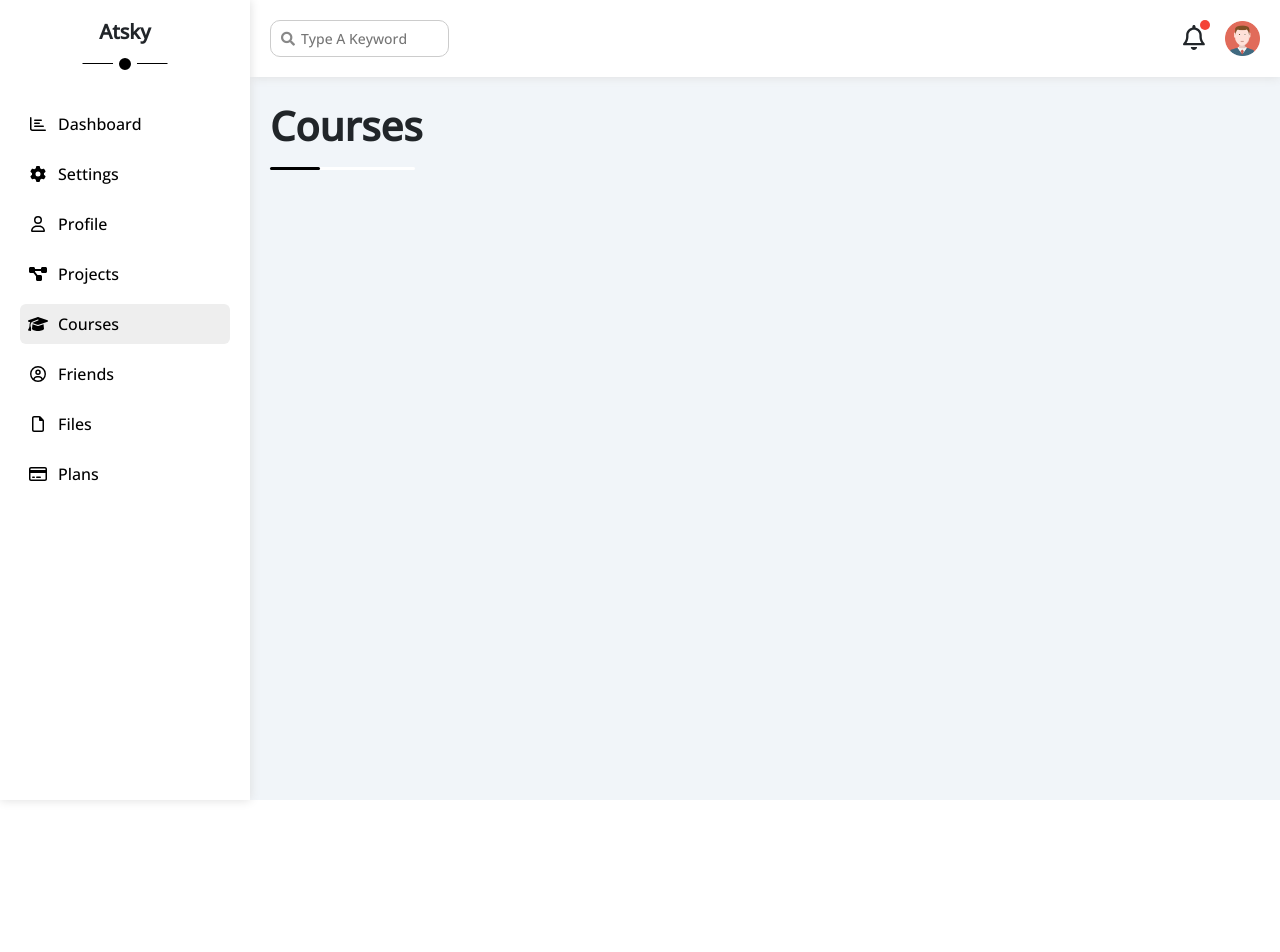
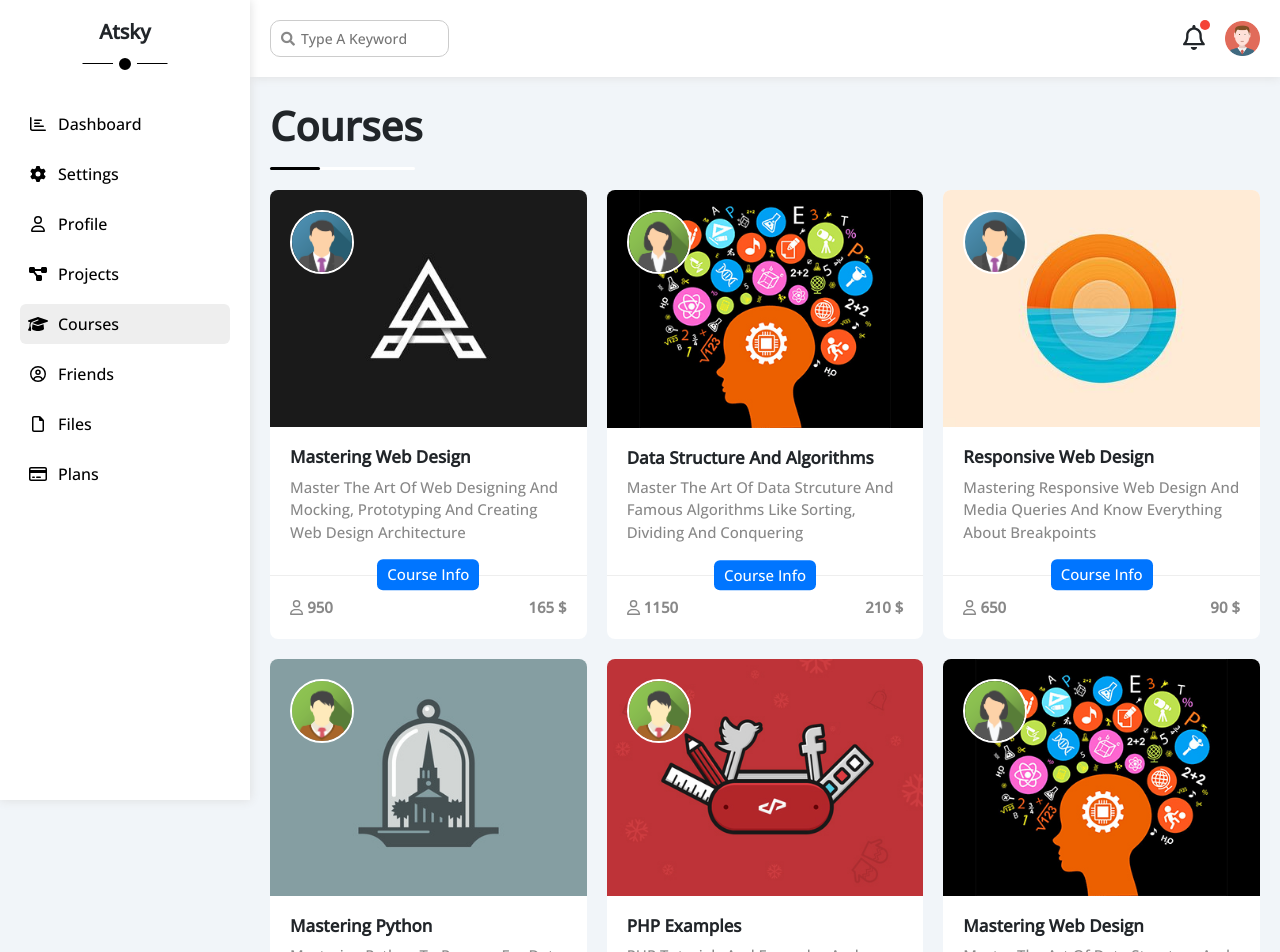
Before and after one commit to zaki164/Atsky, a React (Create React App) app: page /Courses in a window 1280 px wide. Shown: the top 952 px of the page. Before the commit the page ends 800 px from the top, so only its background shows below. Built offline with nearby package versions, Linux system fonts and the light colour scheme.

Commit message:
Courses Page

```diff
--- a/src/constants/data.js
+++ b/src/constants/data.js
@@ -498,9 +498,90 @@ const ProjectsData = [
     color: "blue",
     width: "80%",
   },
-]
+];
 
-
+const CoursesData = [
+  {
+    img: images.course1,
+    avatar: images.team1,
+    name: "Mastering Web Design",
+    details: "Master The Art Of Web Designing And Mocking, Prototyping And Creating Web Design Architecture",
+    subs: "950",
+    price: "165 $",
+  },
+  {
+    img: images.course2,
+    avatar: images.team2,
+    name: "Data Structure And Algorithms",
+    details: "Master The Art Of Data Strcuture And Famous Algorithms Like Sorting, Dividing And Conquering",
+    subs: "1150",
+    price: "210 $",
+  },
+  {
+    img: images.course3,
+    avatar: images.team1,
+    name: "Responsive Web Design",
+    details: "Mastering Responsive Web Design And Media Queries And Know Everything About Breakpoints",
+    subs: "650",
+    price: "90 $",
+  },
+  {
+    img: images.course4,
+    avatar: images.team3,
+    name: "Mastering Python",
+    details: "Mastering Python To Prepare For Data Science And AI And Automating Things in Your Life",
+    subs: "950",
+    price: "250 $",
+  },
+  {
+    img: images.course5,
+    avatar: images.team3,
+    name: "PHP Examples",
+    details: "PHP Tutorials And Examples And Practice On Web Application And Connecting With Databases",
+    subs: "850",
+    price: "150 $",
+  },
+  {
+    img: images.course2,
+    avatar: images.team2,
+    name: "Mastering Web Design",
+    details: "Master The Art Of Data Strcuture And Famous Algorithms Like Sorting, Dividing And Conquering",
+    subs: "1150",
+    price: "210 $",
+  },
+  {
+    img: images.course3,
+    avatar: images.team1,
+    name: "Responsive Web Design",
+    details: "Mastering Responsive Web Design And Media Queries And Know Everything About Breakpoints",
+    subs: "650",
+    price: "90 $",
+  },
+  {
+    img: images.course1,
+    avatar: images.team1,
+    name: "Mastering Web Design",
+    details: "Master The Art Of Web Designing And Mocking, Prototyping And Creating Web Design Architecture",
+    subs: "850",
+    price: "145 $",
+  },
+  {
+    img: images.course5,
+    avatar: images.team3,
+    name: "PHP Examples",
+    details: "PHP Tutorials And Examples And Practice On Web Application And Connecting With Databases",
+    subs: "850",
+    price: "150 $",
+  },
+  {
+    img: images.course4,
+    avatar: images.team3,
+    name: "Mastering Python",
+    details: "Mastering Python To Prepare For Data Science And AI And Automating Things in Your Life",
+    subs: "950",
+    price: "250 $",
+  },
+];
 
 const data = {
   nav,
@@ -519,6 +600,7 @@ const data = {
   WidgetsData,
   ServerNames,
   ProjectsData,
+  CoursesData,
 }
 
 export default data
--- a/src/pages/Courses/Courses.jsx
+++ b/src/pages/Courses/Courses.jsx
@@ -1,11 +1,31 @@
+import { faUser } from '@fortawesome/free-regular-svg-icons';
+import { FontAwesomeIcon } from '@fortawesome/react-fontawesome';
+import { data } from '../../constants'
 import "./Courses.scss";
 
 const Courses = () => {
   return (
-    <main>
+    <main className="Courses">
       <h1>Courses</h1>
       <div className="wrapper">
-
+        {
+          data.CoursesData.map((box, i) =>
+          (
+            <section className='course' key={i}>
+              <img className='imgbg' src={box.img} alt="courseBG" />
+              <img className='imgavatar' src={box.avatar} alt="avatar" />
+              <div className='content'>
+                <h4>{box.name}</h4>
+                <p className='p_custom'>{box.details}</p>
+              </div>
+              <div className='courseInfo custom_btn'>Course Info</div>
+              <div className='footer flex_between fw-bold p_custom'>
+                <span><FontAwesomeIcon icon={faUser} className='me-1' />{box.subs}</span>
+                <span>{box.price}</span>
+              </div>
+            </section>
+          ))
+        }
       </div>
     </main>
   )
--- a/src/pages/Courses/Courses.scss
+++ b/src/pages/Courses/Courses.scss
@@ -0,0 +1,40 @@
+@import '../../sass/helpers';
+
+.Courses {
+  .wrapper {
+    @include wrapper(300px, 200px);
+    .course {
+      padding: 0;
+      position: relative;
+      .imgbg {
+        width: 100%;
+        border-radius: 8px 8px 0 0;
+      }
+      .imgavatar {
+        position: absolute;
+        width: 64px;
+        height: 64px;
+        border-radius: 50%;
+        left: 20px;
+        top: 20px;
+        border: 2px solid $whiteColor;
+        @include media(sm) {
+          width: 48px;
+          height: 48px;
+        }
+      }
+      .content {
+        padding: 20px 20px 0;
+        min-height: 117px;
+      }
+      .courseInfo {
+        margin: auto;
+        transform: translateY(50%);
+      }
+      .footer {
+        padding: 20px;
+        border-top: $b13e;
+      }
+    }
+  }
+}
```
Also changed, not shown: src/constants/images.js (+10 -0 lines).
